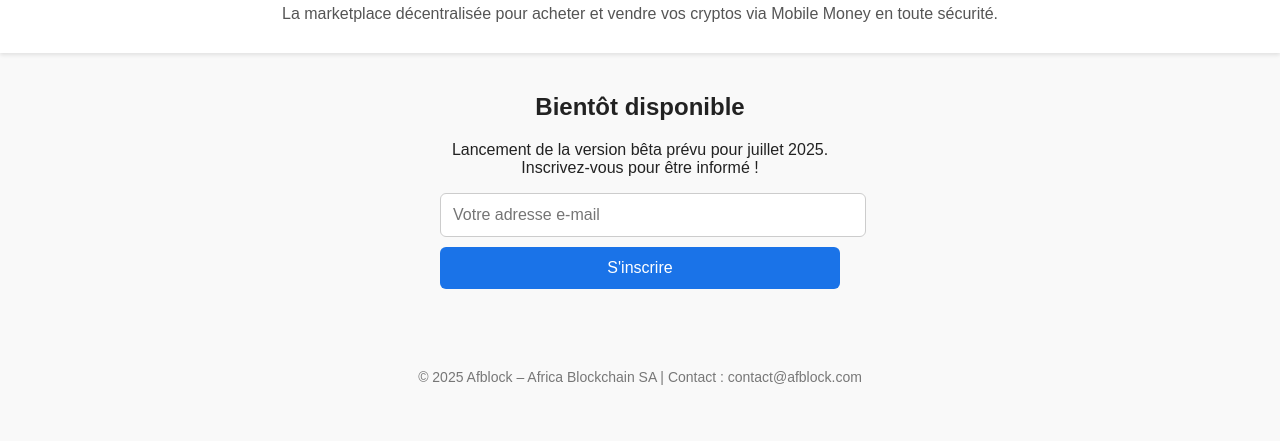
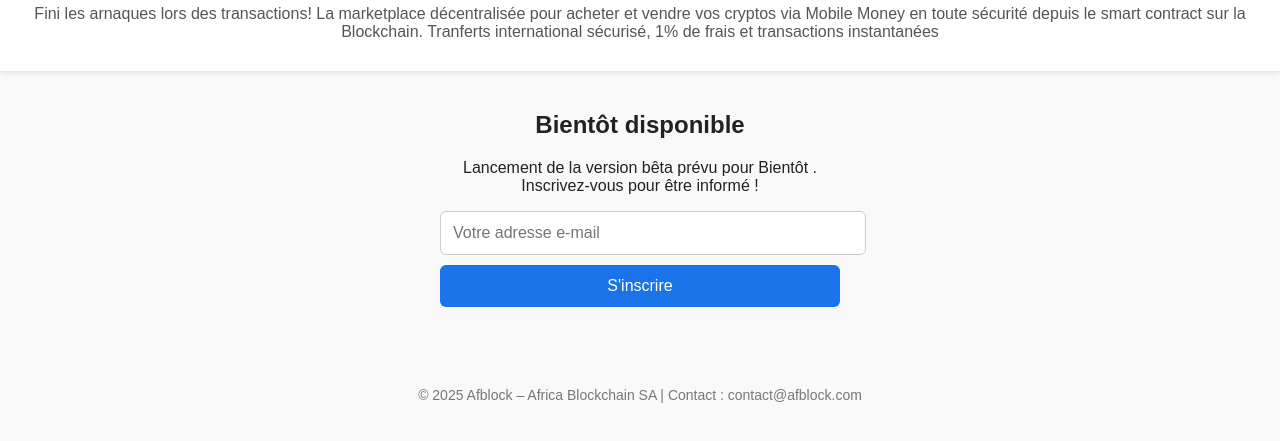
Before and after one commit to Armel206/afblock-landing, a plain HTML site: page index.html in a window 1280 px wide. Shown: the part 65-506 px from the top of the page. Drawn offline with Linux system fonts and the light colour scheme.

Commit message:
Update index.html

```diff
--- a/index.html
+++ b/index.html
@@ -61,12 +61,14 @@
 <body>
   <header>
     <h1>Afblock</h1>
-    <p>La marketplace décentralisée pour acheter et vendre vos cryptos via Mobile Money en toute sécurité.</p>
+    <p>Fini les arnaques lors des transactions!
+      La marketplace décentralisée pour acheter et vendre vos cryptos via Mobile Money en toute sécurité depuis le smart contract sur la Blockchain.
+    Tranferts international sécurisé, 1% de frais et transactions instantanées </p>
   </header>
 
   <div class="cta">
     <h2>Bientôt disponible</h2>
-    <p>Lancement de la version bêta prévu pour juillet 2025. Inscrivez-vous pour être informé !</p>
+    <p>Lancement de la version bêta prévu pour Bientôt . Inscrivez-vous pour être informé !</p>
     <form action="https://formspree.io/f/xzzeglpp" method="POST">
   <input type="email" name="email" placeholder="Votre adresse e-mail" required />
   <button type="submit">S'inscrire</button>
```
